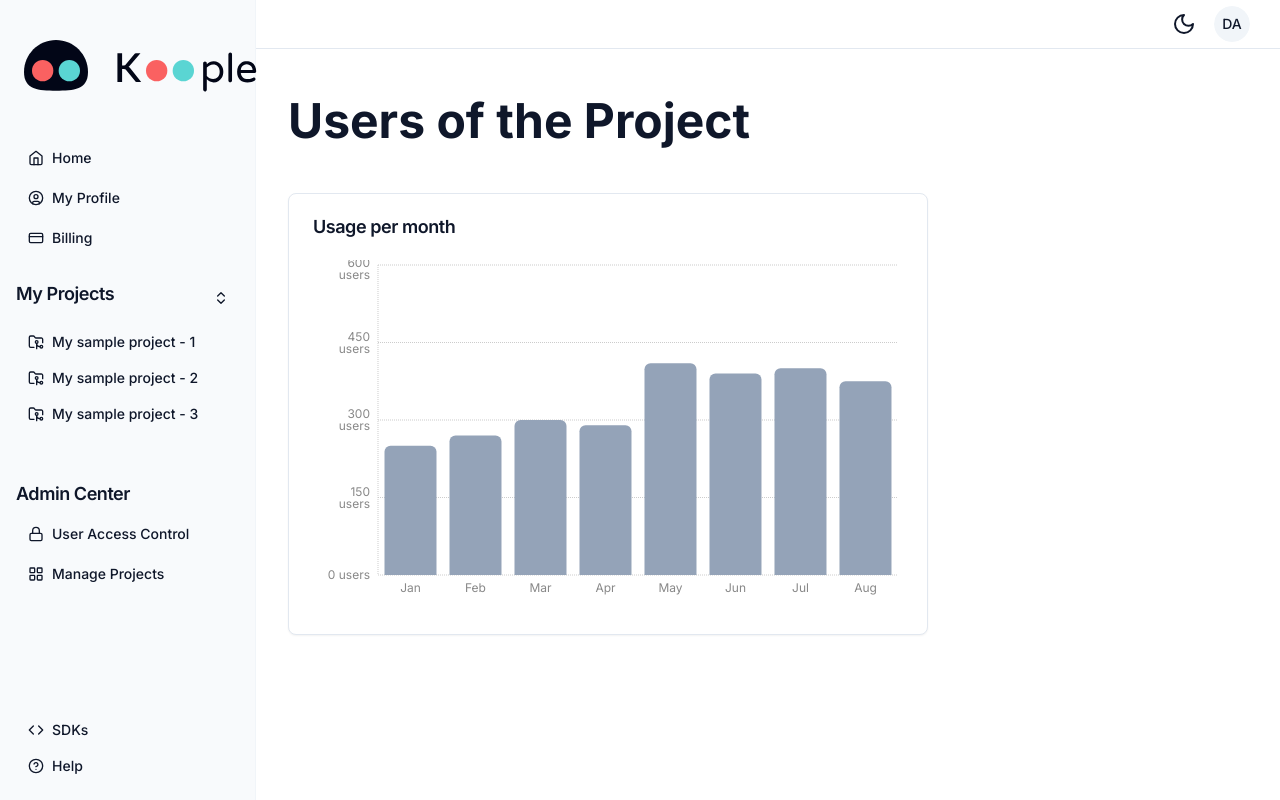
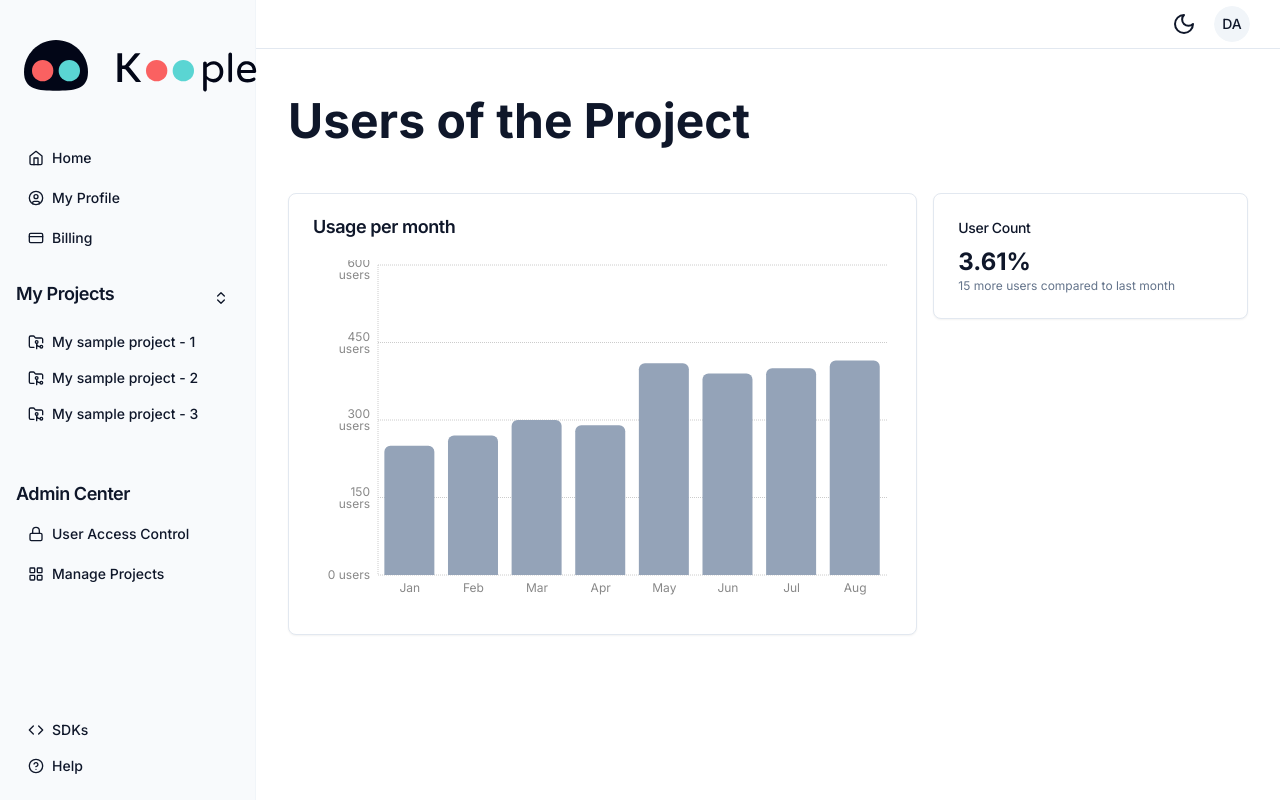
Before and after one commit to danielagg/patata-with-shadcn, a Next.js app: page /projects/1/users in a window 1280 px wide. Built offline with nearby package versions, Linux system fonts and the light colour scheme.

Commit message:
user count card

```diff
--- a/app/(authenticated)/projects/[id]/users/page.tsx
+++ b/app/(authenticated)/projects/[id]/users/page.tsx
@@ -1,24 +1,24 @@
 import { UsersOfProjectAggregate } from "@/projects/types";
 import data from "@/projects/sample/users.json";
 import { UserStatistics } from "@/components/users/statistics";
+import { UserCountDelta } from "@/components/users/userCountDelta";
 
 async function getData(): Promise<UsersOfProjectAggregate> {
   return await Promise.resolve(data);
 }
 
-export default async function UsersOfProjects({
-  params,
-}: {
-  params: { id: string };
-}) {
+export default async function UsersOfProjects() {
   const data = await getData();
 
   return (
     <main className="container flex flex-col bg-background">
       <h1 className="text-5xl font-bold mt-12">Users of the Project</h1>
 
-      <div className="mt-12">
+      <div className="mt-12 flex items-start gap-4">
         <UserStatistics data={data.statistics} />
+        <div className="w-1/3">
+          <UserCountDelta data={data.statistics} />
+        </div>
       </div>
     </main>
   );
--- /dev/null
+++ b/components/users/userCountDelta.tsx
@@ -0,0 +1,44 @@
+"use client";
+
+import { Card, CardContent, CardHeader, CardTitle } from "@/components/ui/card";
+import { UsersOfProjectStatistic } from "@/projects/types";
+
+export const UserCountDelta = ({
+  data,
+}: {
+  data: UsersOfProjectStatistic[];
+}) => {
+  const getUsageChangeSinceLastMonth = () => {
+    const currentMonth = data[data.length - 1].total;
+    const lastMonth = data[data.length - 2].total;
+
+    return new Intl.NumberFormat("en", {
+      style: "percent",
+      minimumFractionDigits: 2,
+    }).format(1 - lastMonth / currentMonth);
+  };
+
+  const getExactDifferenceInUsageSinceLastMonth = () => {
+    const currentMonth = data[data.length - 1].total;
+    const lastMonth = data[data.length - 2].total;
+
+    return currentMonth - lastMonth;
+  };
+  return (
+    <Card>
+      <CardHeader className="flex flex-row items-center justify-between space-y-0 pb-2">
+        <CardTitle className="text-sm font-medium">User Count</CardTitle>
+      </CardHeader>
+      <CardContent>
+        <div className="text-2xl font-bold">
+          {getUsageChangeSinceLastMonth()}
+        </div>
+        <p className="text-xs text-muted-foreground">
+          {getExactDifferenceInUsageSinceLastMonth()}{" "}
+          {getExactDifferenceInUsageSinceLastMonth() > 0 ? " more " : " less "}{" "}
+          users compared to last month
+        </p>
+      </CardContent>
+    </Card>
+  );
+};
--- a/projects/sample/users.json
+++ b/projects/sample/users.json
@@ -30,7 +30,7 @@
     },
     {
       "name": "Aug",
-      "total": 375
+      "total": 415
     }
   ],
   "users": [
```
